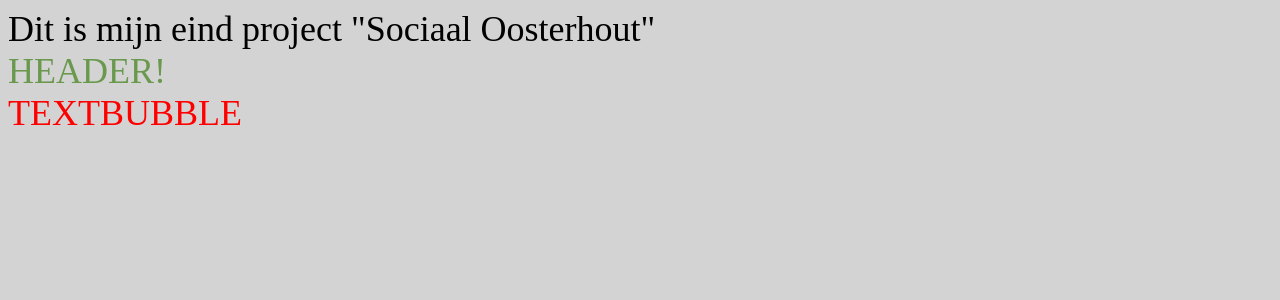
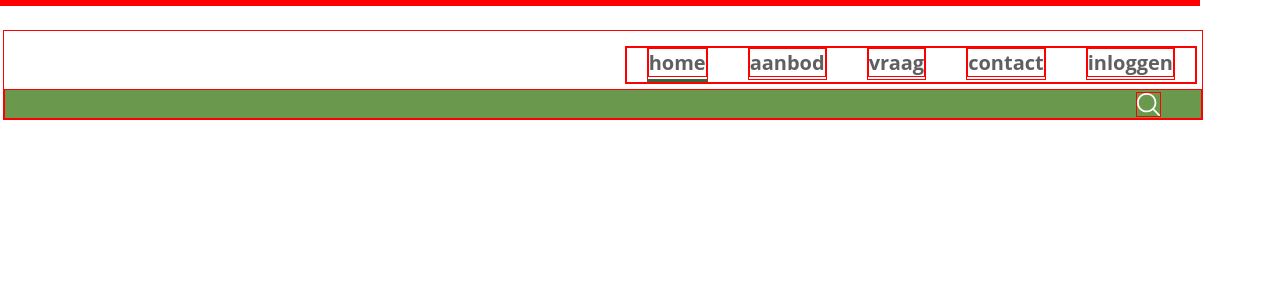
Before and after one commit to abouman76/Eind-Project-Arnoud-Bouman, a React (Create React App) app: page / in a window 1280 px wide. Shown: the top 300 px of the page. Built offline with nearby package versions, Linux system fonts and the light colour scheme.

Commit message:
header styling

```diff
--- a/public/index.html
+++ b/public/index.html
@@ -6,8 +6,8 @@
     <meta name="viewport" content="width=device-width, initial-scale=1" />
     <meta name="theme-color" content="#000000" />
     <meta
-      name="description"
-      content="Web site created using create-react-app"
+      name="Eind Project Arnoud Bouman"
+      content="Sociaal Oosterhout"
     />
     <link rel="apple-touch-icon" href="%PUBLIC_URL%/logo192.png" />
     <!--
--- a/src/components/App/App.js
+++ b/src/components/App/App.js
@@ -6,13 +6,9 @@ import TextBubble from "../TextBubble/TextBubble";
 function App() {
   return (
     <>
-        <div>
-            Dit is mijn eind project "Sociaal Oosterhout"
-        </div>
-
         <Header />
 
-        <TextBubble />
+        {/*<TextBubble />*/}
     </>
   );
 }
--- a/src/components/Header/Header.css
+++ b/src/components/Header/Header.css
@@ -1,3 +1,59 @@
-.testStyle {
-    color: #6A994E;
+* {
+    border: 1px solid red;
 }
+
+.main-header {
+    display: flex;
+    justify-content: flex-end;
+    flex-wrap: wrap;
+    position: fixed;
+    top: 0;
+    margin-top: 30px;
+}
+
+.header-nav {
+    margin: 15px 5px 5px 20px;
+
+}
+
+.header-list {
+    list-style-type: none;
+}
+
+.header-list li {
+    display: inline-block;
+    margin: 0 20px;
+    padding-bottom: 3px;
+    font-weight: bold;
+    font-size: 20px;
+
+}
+
+.header-list li a {
+    color: #5F5F5F;
+    text-decoration: none;
+}
+
+.current-page {
+    border-bottom: 3px solid #386641;
+}
+
+.search {
+    background-color: #6A994E;
+    width: 100vw;
+    height: 30px;
+    display: flex;
+    justify-content: flex-end;
+    align-items: center;
+
+}
+
+.search img {
+    justify-content: flex-end;
+}
+
+.searchIcon {
+    width: 25px;
+    height: 25px;
+    margin-right: 40px;
+}
--- a/src/components/Header/Header.js
+++ b/src/components/Header/Header.js
@@ -1,9 +1,26 @@
 import React from "react";
 import "./Header.css";
+import searchIcon from "../../assets/searchIcon.svg";
 
 const Header = () => {
     return (
-        <div className={"testStyle"}>HEADER!</div>
+        <>
+        <header className="main-header">
+            <nav className="header-nav">
+                <ul className="header-list">
+                    <li className="current-page"><a href="#">home</a></li>
+                    <li><a href="#">aanbod</a></li>
+                    <li><a href="#">vraag</a></li>
+                    <li><a href="#">contact</a></li>
+                    <li><a href="#">inloggen</a></li>
+                </ul>
+            </nav>
+
+            <div className="search">
+                <img className="searchIcon" src={searchIcon} alt="Zoek icon" />
+            </div>
+        </header>
+        </>
     )
 }
 
--- a/src/index.css
+++ b/src/index.css
@@ -1,4 +1,10 @@
 * {
-    background-color: lightgray;
-    font-size: 1.5rem;
+    padding: 0;
+    margin: 0;
+    box-sizing: border-box;
 }
+
+* {
+    max-width: 1200px;
+    font-family: "Open Sans", Arial, sans-serif;
+}
```
Also changed, not shown: src/assets/searchIcon.svg (added).
